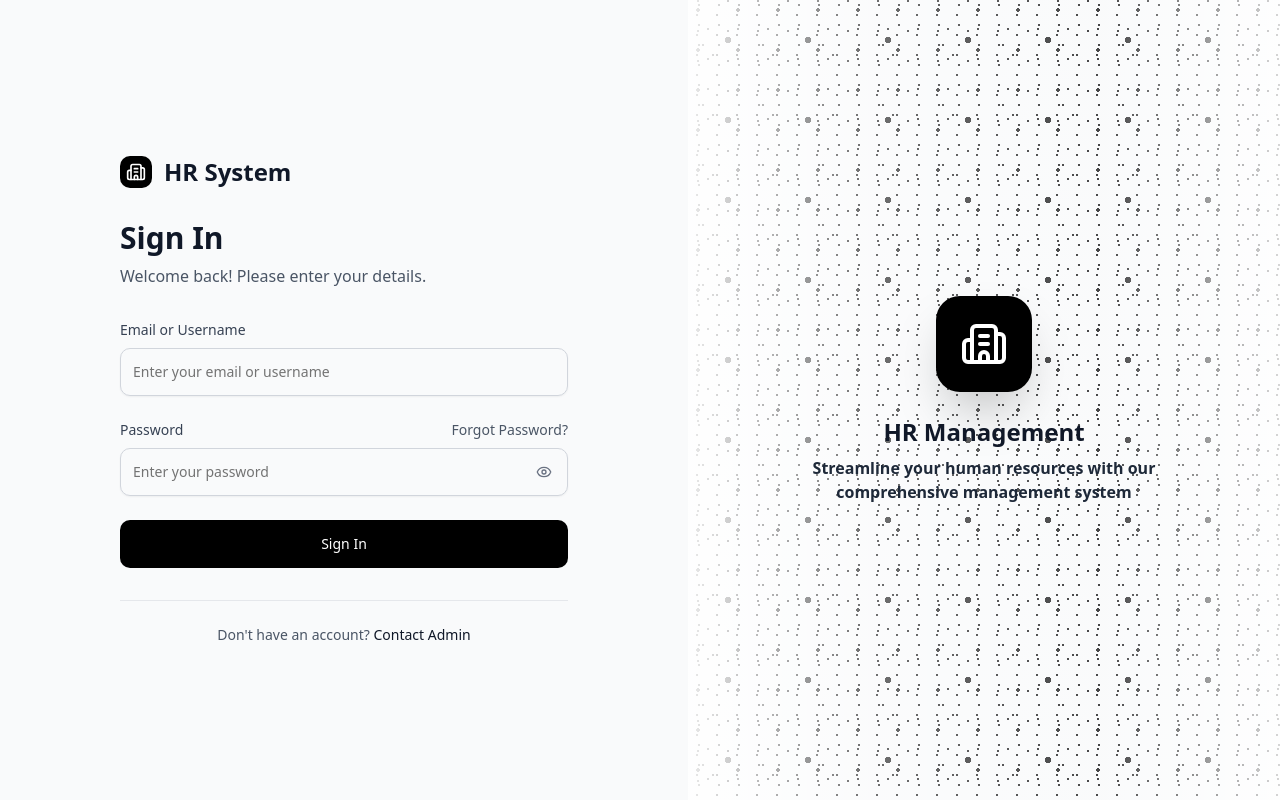
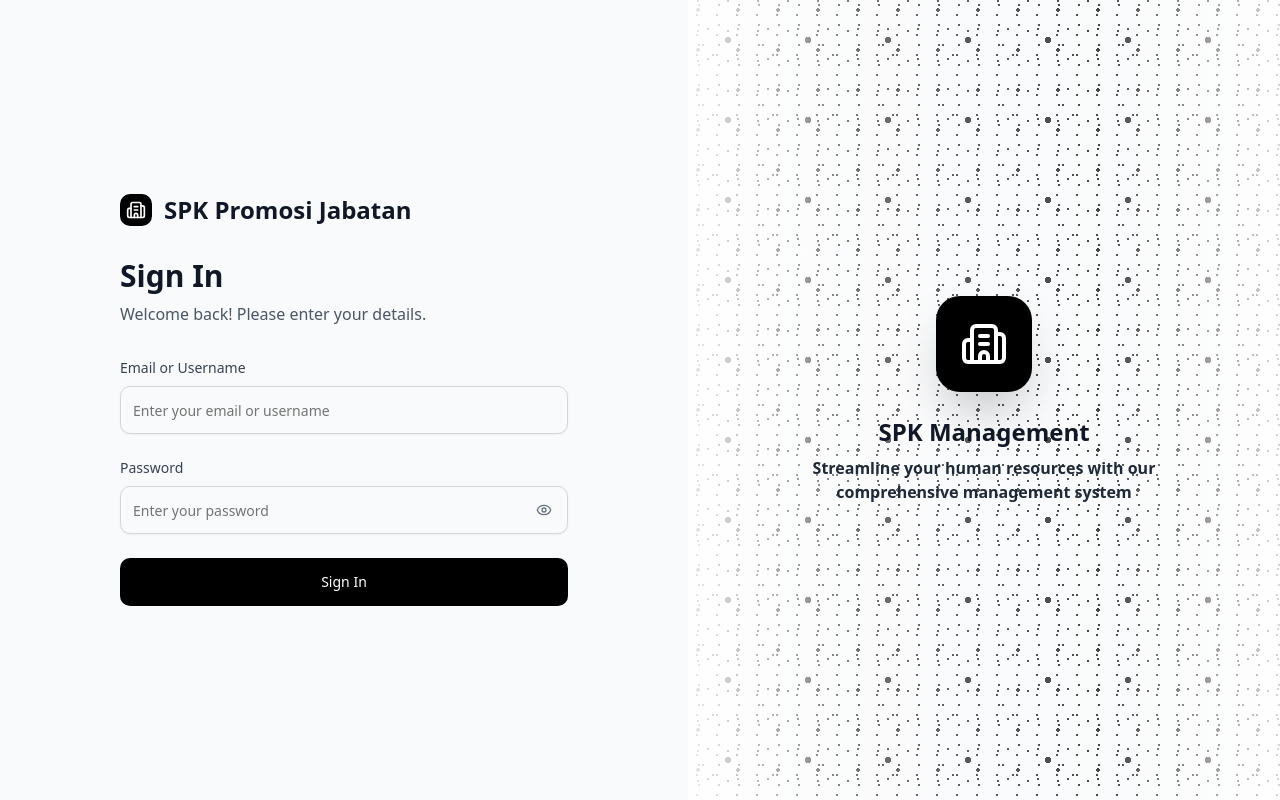
Before and after one commit to cipalipampam/websitehrd, a React (Vite) app: page /login in a window 1280 px wide. Built offline with nearby package versions, Linux system fonts and the light colour scheme.

Commit message:
fix: menghapus component yang tidak digunakan di login

```diff
--- a/src/pages/Login.tsx
+++ b/src/pages/Login.tsx
@@ -5,15 +5,8 @@
 import { Button } from '../components/ui/button';
 import { Input } from '../components/ui/input';
 import { Label } from '../components/ui/label';
-import {
-  Card,
-  CardContent,
-  CardDescription,
-  CardHeader,
-  CardTitle,
-} from '../components/ui/card';
 import { Alert, AlertDescription } from '../components/ui/alert';
-import { Loader2, Eye, EyeOff, Building2, Users, BarChart3 } from 'lucide-react';
+import { Loader2, Eye, EyeOff, Building2 } from 'lucide-react';
 
 interface ErrorResponse {
   message?: string;
@@ -91,7 +84,7 @@
               <div className="w-8 h-8 bg-black dark:bg-white rounded-lg flex items-center justify-center">
                 <Building2 className="h-5 w-5 text-white dark:text-black" />
               </div>
-              <h1 className="text-2xl font-bold text-gray-900 dark:text-white">HR System</h1>
+              <h1 className="text-2xl font-bold text-gray-900 dark:text-white">SPK Promosi Jabatan</h1>
             </div>
           </div>
 
@@ -132,12 +125,6 @@
                 <Label htmlFor="password" className="text-sm font-medium text-gray-700 dark:text-gray-300">
                   Password
                 </Label>
-                <button
-                  type="button"
-                  className="text-sm text-gray-600 dark:text-gray-400 hover:text-gray-900 dark:hover:text-gray-200 font-medium"
-                >
-                  Forgot Password?
-                </button>
               </div>
               <div className="relative">
                 <Input
@@ -183,13 +170,6 @@
               )}
             </Button>
           </form>
-
-          {/* Footer */}
-          <div className="mt-8 pt-6 border-t border-gray-200 dark:border-slate-700">
-            <p className="text-center text-sm text-gray-600 dark:text-gray-400">
-              Don't have an account? <span className="text-gray-900 dark:text-white font-medium cursor-pointer hover:underline">Contact Admin</span>
-            </p>
-          </div>
         </div>
       </div>
 
@@ -302,7 +282,7 @@
           <div className="w-24 h-24 bg-black dark:bg-white rounded-3xl flex items-center justify-center mb-6 mx-auto shadow-2xl">
             <Building2 className="h-12 w-12 text-white dark:text-black" />
           </div>
-          <h3 className="text-2xl font-bold text-gray-900 dark:text-white mb-2">HR Management</h3>
+          <h3 className="text-2xl font-bold text-gray-900 dark:text-white mb-2">SPK Management</h3>
           <p className="text-gray-800 dark:text-gray-200 max-w-sm font-bold">Streamline your human resources with our comprehensive management system</p>
         </div>
       </div>
```
